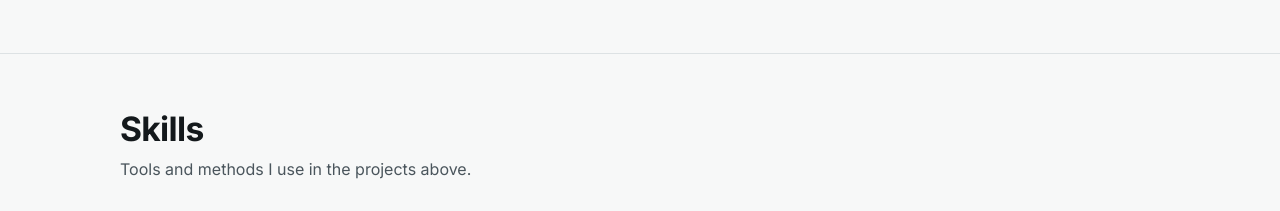
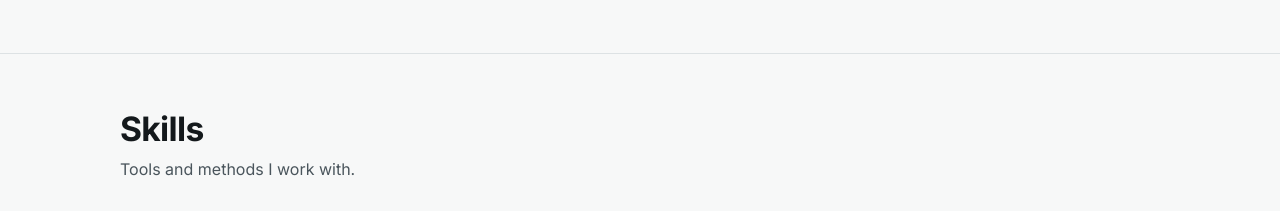
Before and after one commit to Azekf11/portfolio, an Astro site: page / in a window 1280 px wide. Shown: the part 3278-3489 px from the top of the page. Built offline with nearby package versions, Linux system fonts and the light colour scheme; Astro itself is replaced by a stand-in of ours.

Commit message:
Reword the Skills subtitle

```diff
--- a/src/pages/index.astro
+++ b/src/pages/index.astro
@@ -72,7 +72,7 @@ const year = new Date().getFullYear();
       <div class="wrap">
         <div class="section-head reveal">
           <h2 id="skills-title">Skills</h2>
-          <p>Tools and methods I use in the projects above.</p>
+          <p>Tools and methods I work with.</p>
         </div>
         <ul class="skills reveal">
           {site.skills.map((s) => <li>{s}</li>)}
```
